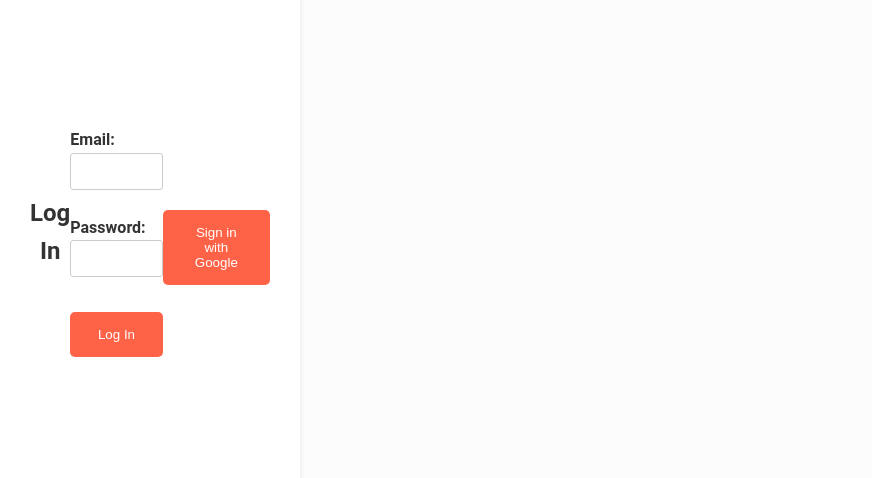
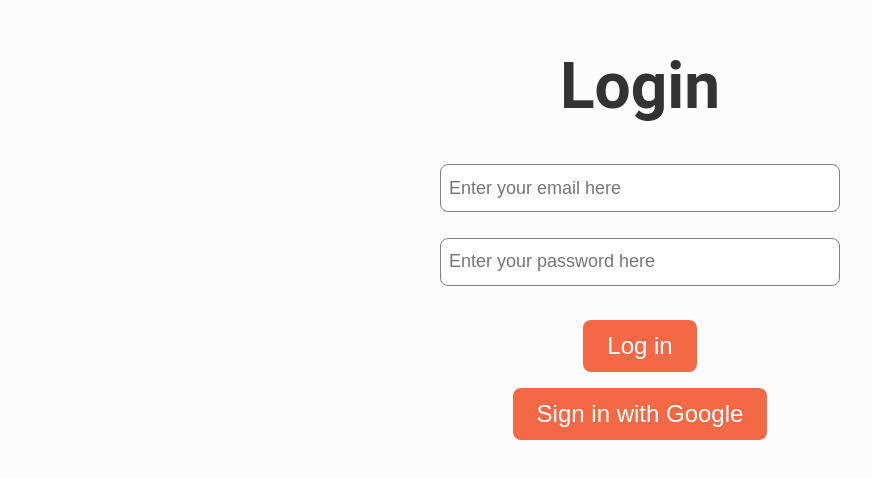
Before and after one commit to visheshraghuvanshi/excellence-study, a React (Vite) app: page /login in a window 1280 px wide. Shown: the part 158-636 px from the top of the page, without its empty margins (0-872 px from the left). Built offline with nearby package versions, Linux system fonts and the light colour scheme; no server answers.

Commit message:
Fixed Login Page

```diff
--- a/src/components/Login/Login.css
+++ b/src/components/Login/Login.css
@@ -48,69 +48,78 @@
   }
 }
 
-/* login-container.css */
-.login-container {
+/* sign-in-form.css */
+.mainContainer {
+  flex-direction: column;
   display: flex;
+  align-items: center;
   justify-content: center;
-  align-items: center;
   height: 100vh;
-  background-color: #ffffff;
 }
 
-/* sign-in-form.css */
-.sign-in-form {
-  background-color: #fff;
-  border-radius: 5px;
-  padding: 30px;
-  box-shadow: 0 2px 5px rgba(0, 0, 0, 0.1);
-  width: 300px; /* Adjust width as needed */
+.titleContainer {
+  display: flex;
+  flex-direction: column;
+  font-size: 64px;
+  font-weight: bolder;
+  align-items: center;
+  justify-content: center;
 }
 
-.sign-in-form h2 {
-  text-align: center;
-  margin-bottom: 20px;
+.resultContainer,
+.historyItem {
+  flex-direction: row;
+  display: flex;
+  width: 400px;
+  align-items: center;
+  justify-content: space-between;
 }
 
-.sign-in-form label {
-  display: block;
-  margin-bottom: 10px;
-  font-weight: bold;
+.historyContainer {
+  flex-direction: column;
+  display: flex;
+  height: 200px;
+  align-items: center;
+  flex-grow: 5;
+  justify-content: flex-start;
 }
 
-.sign-in-form input {
-  width: 100%;
-  padding: 10px;
-  border: 1px solid #ccc;
-  border-radius: 3px;
-  margin-bottom: 15px;
+.buttonContainer {
+  display: flex;
+  flex-direction: column;
+  align-items: center;
+  justify-content: center;
+  height: 260px;
 }
 
-.sign-in-form button {
-  background-color: #ff6347; /* Green */
-  color: white;
-  padding: 15px 20px;
-  border: none;
-  cursor: pointer;
-  border-radius: 5px;
-  width: 100%;
-  margin-top: 10px;
+.inputContainer {
+  display: flex;
+  flex-direction: column;
+  align-items: flex-start;
+  justify-content: center;
 }
 
-.sign-in-form button:hover {
-  opacity: 0.8;
+.inputContainer > .errorLabel {
+  color: red;
+  font-size: 12px;
 }
 
-.google-sign-in {
-  background-color: #dd4b39; /* Google red */
-  color: white;
-  border: none;
-  cursor: pointer;
-  border-radius: 5px;
-  width: 100%;
-  padding: 10px 20px;
-  margin-top: 15px;
+.inputBox {
+  height: 48px;
+  width: 400px;
+  font-size: large;
+  border-radius: 8px;
+  border: 1px solid grey;
+  padding-left: 8px;
 }
 
-.google-sign-in:hover {
-  opacity: 0.8;
+input[type='button'] {
+  border: none;
+  background: rgb(243, 105, 70);
+  color: white;
+  padding: 12px 24px;
+  margin: 8px;
+  font-size: 24px;
+  border-radius: 8px;
+  cursor: pointer;
 }
--- a/src/components/Login/Login.jsx
+++ b/src/components/Login/Login.jsx
@@ -106,24 +106,39 @@ function SignIn() {
         signInWithPopup(auth, provider); // Assuming you have signInWithPopup function
     };
 
+
     return (
-        <div className="sign-in-form login-container">
-            <h2>Log In</h2>
-            <form>
-                <label htmlFor="email">
-                    Email:
-                    <input type="email" id="email" required/>
-                </label>
-                <label htmlFor="password">
-                    Password:
-                    <input type="password" id="password" required/>
-                </label>
-                <button type="submit">Log In</button>
-            </form>
-            <button className="google-sign-in"
+        <div className={'mainContainer'}>
+      <div className={'titleContainer'}>
+        <div>Login</div>
+      </div>
+      <br />
+      <div className={'inputContainer'}>
+        <input
+          placeholder="Enter your email here"
+          className={'inputBox'}
+        />
+      </div>
+      <br />
+      <div className={'inputContainer'}>
+        <input
+          placeholder="Enter your password here"
+          className={'inputBox'}
+          type="password"
+        />
+      </div>
+      <br />
+      <div className={'inputContainer'}>
+        <input className={'inputButton'} type="button" value={'Log in'} />
+      </div>
+      <div className={'inputContainer'}>
+        <input className={'inputButton'} type="button" onClick={signInWithGoogle} value={'Sign in with Google'} />
+      </div>
+    </div>
+    );
+}
+
+{/* <button className="google-sign-in"
                 onClick={signInWithGoogle}>
                 Sign in with Google
-            </button>
-        </div>
-    );
-}
+            </button> */}
```
